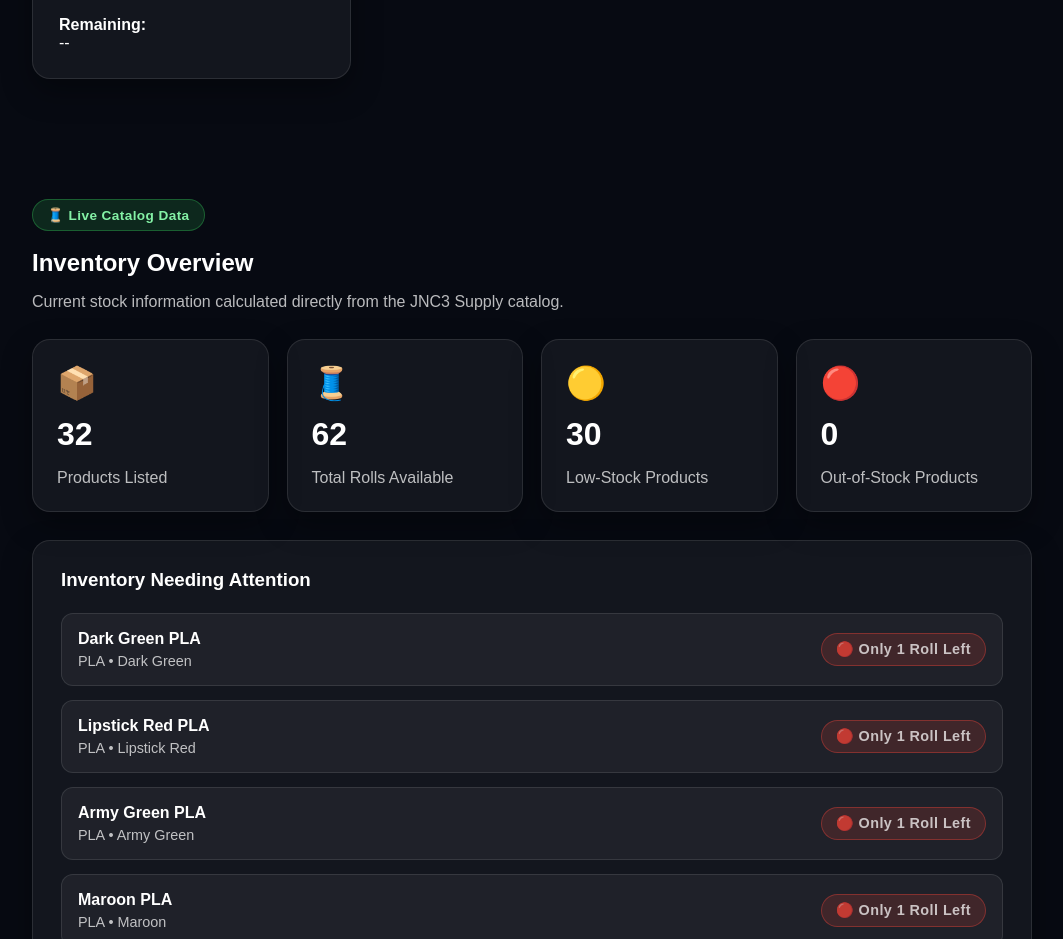
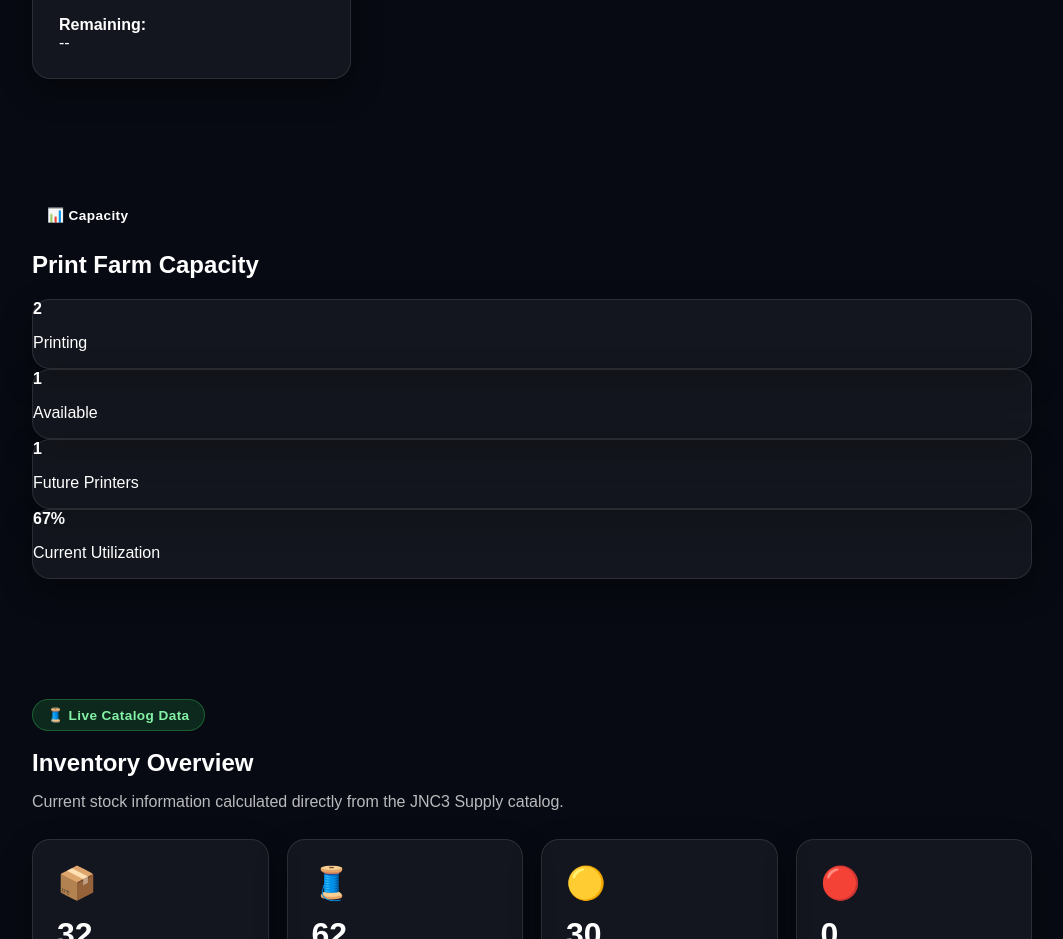
Before and after one commit to jnc3designs/jnc3designs-website, a Next.js app in the folder jnc3designs-premium/: page /operations in a window 1280 px wide. Shown: the part 2880-3819 px from the top of the page, without its empty margins (108-1171 px from the left). Built offline with nearby package versions, Linux system fonts and the light colour scheme.

Commit message:
Add CapacityOverview component to OperationsPage

```diff
--- a/jnc3designs-premium/app/operations/page.js
+++ b/jnc3designs-premium/app/operations/page.js
@@ -6,6 +6,7 @@ import OperationsModuleCard from "../../components/OperationsModuleCard";
 import BusinessMetrics from "../../components/BusinessMetrics";
 import PriorityCenter from "../../components/PriorityCenter";
 import PrintFarmStatus from "../../components/PrintFarmStatus";
+import CapacityOverview from "../../components/CapacityOverview";
 
 export default function OperationsPage() {
   return (
@@ -67,6 +68,7 @@ Mission Control gives you a real-time view of your business, helping you priorit
               <BusinessMetrics />
               <PriorityCenter />
     <PrintFarmStatus />
+    <CapacityOverview />
 
       <InventorySummary />
 
```
